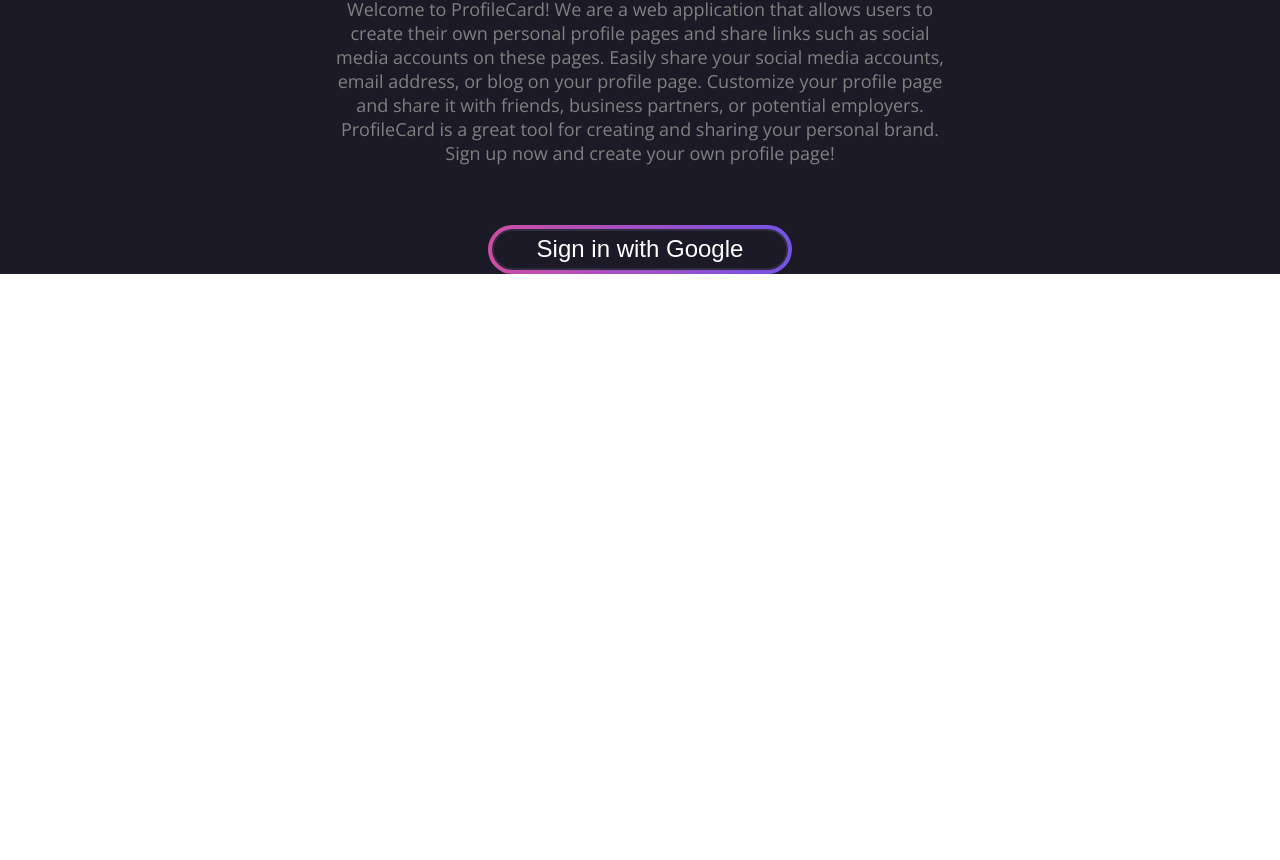
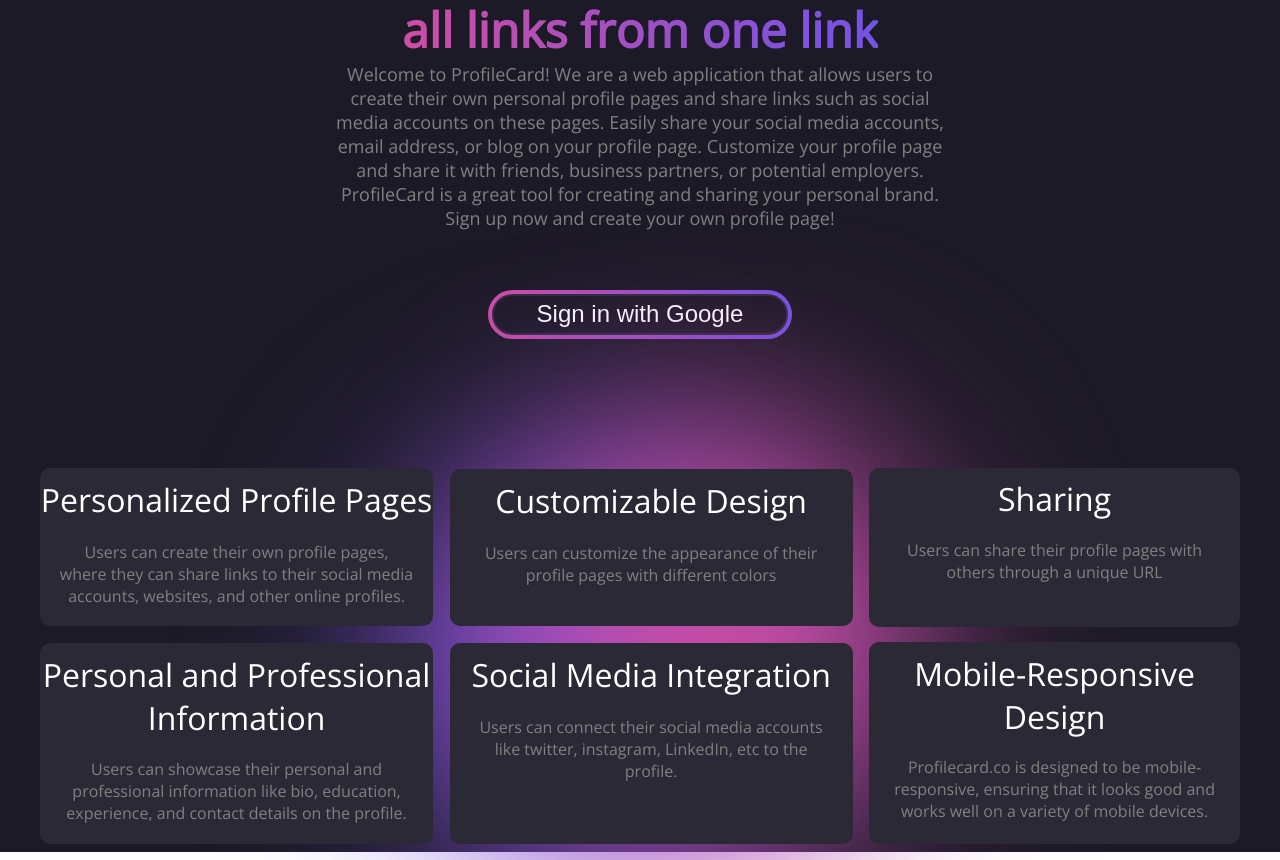
Before and after one commit to tw4/profilecard, a React (Create React App) app: page / in a window 1280 px wide. Shown: the part 230-1090 px from the top of the page. Before the commit the page ends 800 px from the top, so only its background shows below. Built offline with nearby package versions, Linux system fonts and the light colour scheme; no server answers.

Commit message:
add: features side

```diff
--- /dev/null
+++ b/src/components/Card.tsx
@@ -0,0 +1,29 @@
+import { Box, Text } from "../ui-library";
+import type { FC } from "react";
+
+type IProps = {
+  title: string;
+  content: string;
+};
+
+const Card: FC<IProps> = ({ content, title }) => {
+  return (
+    <Box css={{ padding: "2%" }}>
+      <Box
+        stack="VStack"
+        css={{
+          backgroundColor: "#2c2936",
+          borderRadius: "10px",
+        }}>
+        <Text size="2" color="light" css={{ marginTop: "2.5%" }}>
+          {title}
+        </Text>
+        <Text color="grey" css={{ margin: "5%" }}>
+          {content}
+        </Text>
+      </Box>
+    </Box>
+  );
+};
+
+export default Card;
--- /dev/null
+++ b/src/components/GradientButton.tsx
@@ -0,0 +1,36 @@
+import { Box, Button } from "../ui-library";
+import type { FC } from "react";
+
+type IProps = {
+  onClik: () => void;
+  content: string;
+  size: number;
+};
+
+const GradientButton: FC<IProps> = ({ onClik, content, size }) => {
+  return (
+    <Box
+      css={{
+        width: "25%",
+        marginTop: "5%",
+        padding: "0.3%",
+        background: "linear-gradient(to right, #CE4DA4, #7353E5)",
+        borderRadius: "50px",
+        "@media screen and (max-width: 768px)": {
+          width: "90%",
+        },
+      }}>
+      <Button
+        variant="gradient"
+        onClick={() => onClik()}
+        size={size}
+        css={{
+          width: "100%",
+        }}>
+        {content}
+      </Button>
+    </Box>
+  );
+};
+
+export default GradientButton;
--- a/src/pages/Login.tsx
+++ b/src/pages/Login.tsx
@@ -8,6 +8,8 @@
 import { useEffect } from "react";
 import { UserLoginValidator } from "../utils/Validator/UserValidator";
 import { Helmet } from "react-helmet";
+import Card from "../components/Card";
+import GradientButton from "../components/GradientButton";
 
 const Login = () => {
   const navigate = useNavigate();
@@ -37,6 +39,8 @@
     );
     navigate("/profile");
   };
+
+  // components
 
   const MetaTag = () => {
     return (
@@ -73,10 +77,16 @@
     return (
       <Box stack="VStack" css={{ alignItems: "center" }}>
         <Text
+          color="light"
+          size="1"
+          css={{ textAlign: "center", display: "block", fontWeight: "bold" }}>
+          Profile Card
+        </Text>
+        <Text
           color="reinbow"
           size="1"
           css={{ textAlign: "center", display: "block", fontWeight: "bold" }}>
-          Profile Card
+          all links from one link
         </Text>
         <Text
           color="grey"
@@ -96,26 +106,79 @@
           sharing your personal brand. Sign up now and create your own profile
           page!
         </Text>
+        <GradientButton content="Sign in with Google" onClik={login} size={3} />
+      </Box>
+    );
+  };
+
+  const Features = () => {
+    return (
+      <Box stack="VStack" css={{ marginTop: "10%", position: "relative" }}>
         <Box
           css={{
-            width: "25%",
-            marginTop: "5%",
-            padding: "0.3%",
-            background: "linear-gradient(to right, #CE4DA4, #7353E5)",
-            borderRadius: "50px",
+            position: "absolute",
+            height: "50vh",
+            borderRadius: "100%",
+            width: "50vh",
+            backgroundColor: "#7353E5",
+            left: "30%",
+            filter: "blur(100px)",
+            zIndex: "0",
             "@media screen and (max-width: 768px)": {
-              width: "90%",
+              width: "0%",
+              height: "0%",
+            },
+          }}></Box>
+        <Box
+          css={{
+            position: "absolute",
+            height: "50vh",
+            borderRadius: "100%",
+            width: "50vh",
+            backgroundColor: "#CE4DA4",
+            left: "40%",
+            bottom: "5%",
+            filter: "blur(100px)",
+            zIndex: "0",
+            "@media screen and (max-width: 768px)": {
+              width: "0%",
+              height: "0%",
+            },
+          }}></Box>
+        <Box
+          css={{
+            display: "grid",
+            gridTemplateColumns: "auto auto auto",
+            zIndex: "1",
+            "@media screen and (max-width: 768px)": {
+              display: "flex",
+              flexDirection: "column",
             },
           }}>
-          <Button
-            variant="gradient"
-            onClick={() => login()}
-            size="3"
-            css={{
-              width: "100%",
-            }}>
-            Sign in with Google
-          </Button>
+          <Card
+            title="Personalized Profile Pages"
+            content="Users can create their own profile pages, where they can share links to their social media accounts, websites, and other online profiles."
+          />
+          <Card
+            title="Customizable Design"
+            content="Users can customize the appearance of their profile pages with different colors"
+          />
+          <Card
+            title="Sharing"
+            content="Users can share their profile pages with others through a unique URL"
+          />
+          <Card
+            title="Personal and Professional Information"
+            content="Users can showcase their personal and professional information like bio, education, experience, and contact details on the profile."
+          />
+          <Card
+            title="Social Media Integration"
+            content="Users can connect their social media accounts like twitter, instagram, LinkedIn, etc to the profile."
+          />
+          <Card
+            title="Mobile-Responsive Design"
+            content="Profilecard.co is designed to be mobile-responsive, ensuring that it looks good and works well on a variety of mobile devices."
+          />
         </Box>
       </Box>
     );
@@ -123,7 +186,7 @@
 
   return (
     <Box
-      stack="HStack"
+      stack="VStack"
       css={{
         backgroundColor: "#1D1A27",
         paddingLeft: "2.5%",
@@ -134,6 +197,7 @@
         <Nav />
         <Box stack="VStack" css={{ marginTop: "10%" }}>
           <HeaderSide />
+          <Features />
         </Box>
       </Box>
     </Box>
```
